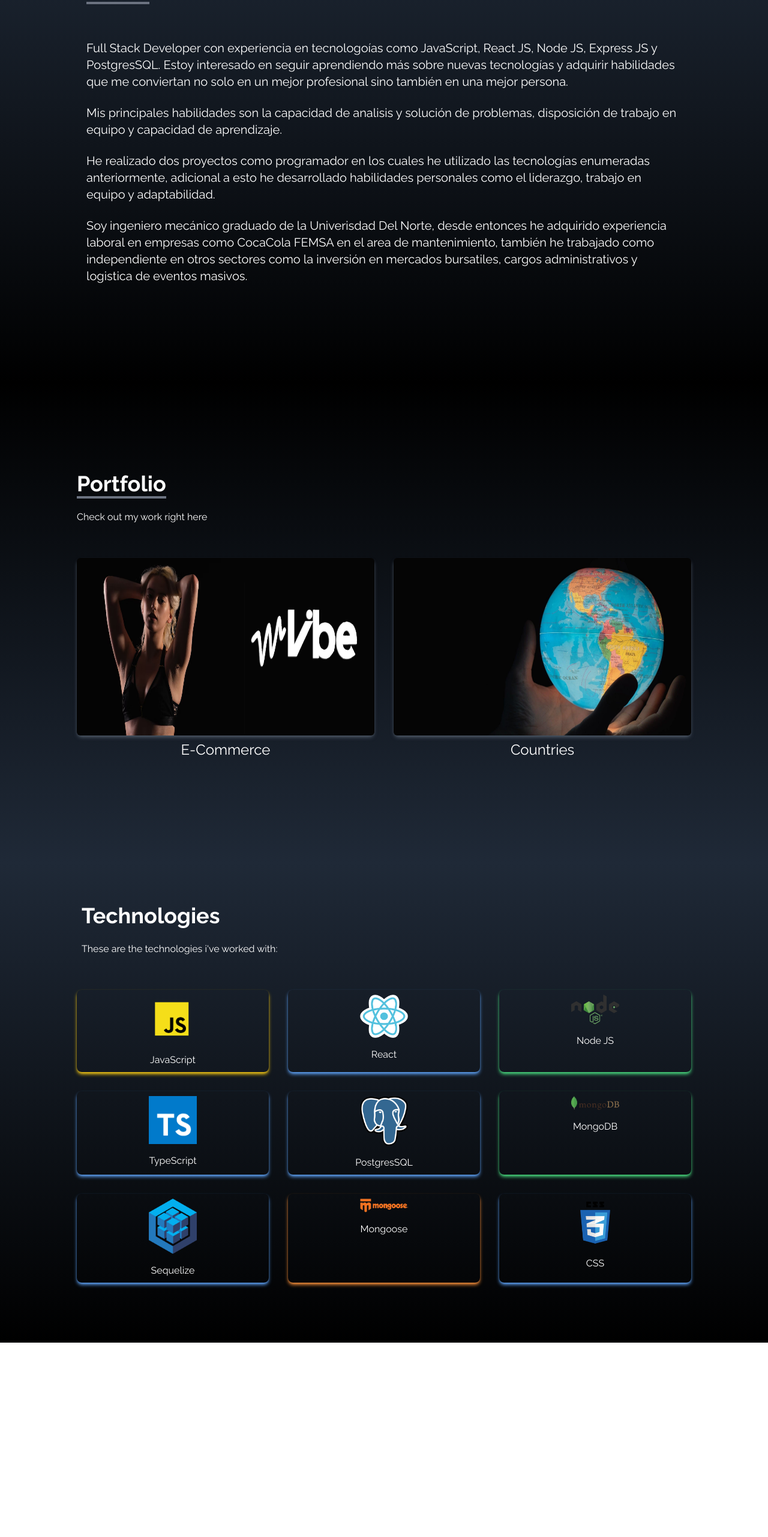
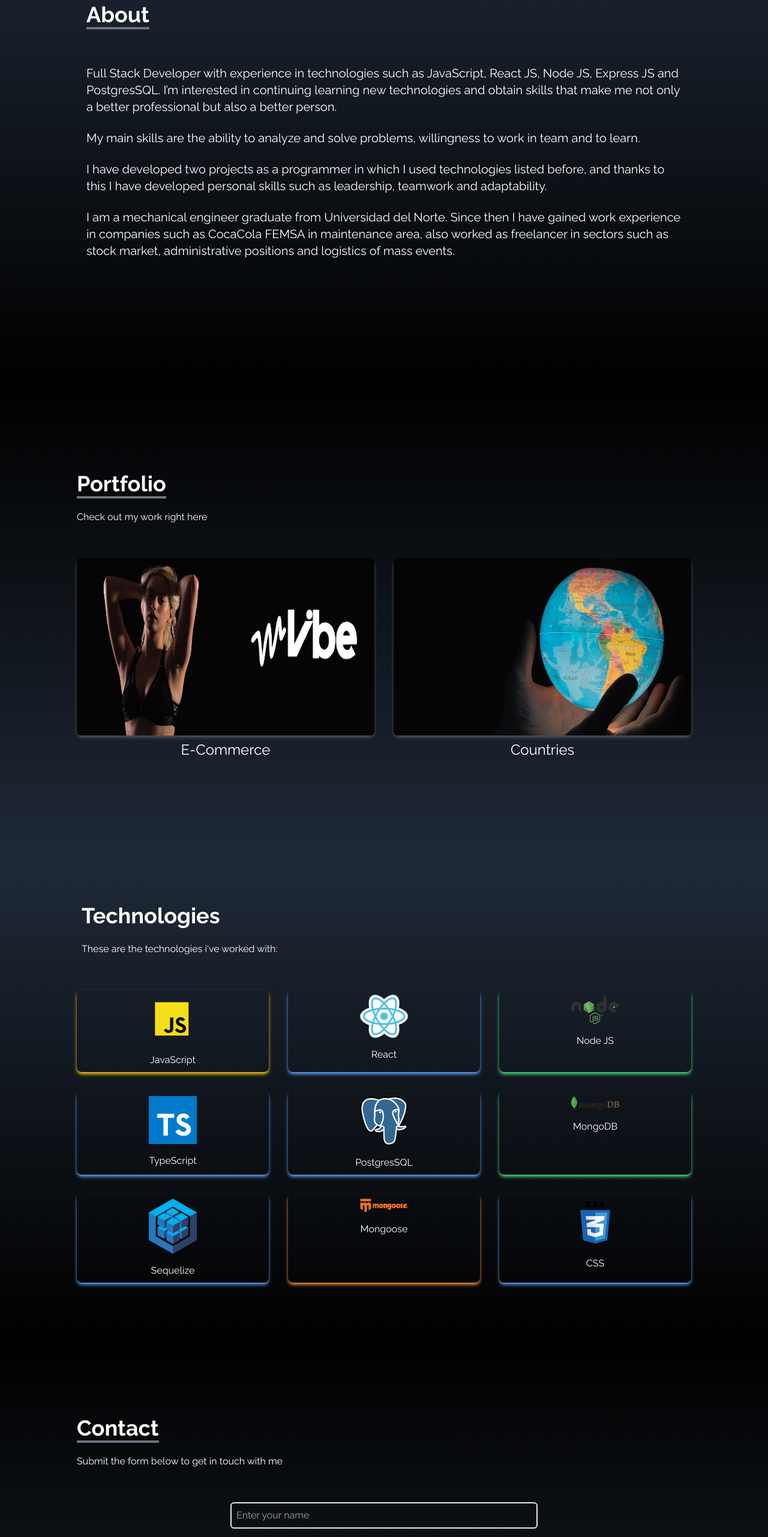
Before and after one commit to dmc2m4/Portfolio, a React (Create React App) app: page / in a window 1280 px wide. Shown: the part 962-3524 px from the top of the page at 60% size. Before the commit the page ends 3200 px from the top, so only its background shows below. Built offline with nearby package versions, Linux system fonts and the light colour scheme.

Commit message:
portfolio almost ready

```diff
--- a/package.json
+++ b/package.json
@@ -14,6 +14,7 @@
     "react-dom": "^18.2.0",
     "react-icons": "^4.7.1",
     "react-scripts": "5.0.1",
+    "react-scroll": "^1.8.9",
     "typescript": "^4.9.5",
     "web-vitals": "^2.1.4"
   },
--- a/src/App.tsx
+++ b/src/App.tsx
@@ -1,4 +1,5 @@
 import About from "./components/About";
+import Contact from "./components/Contact";
 import Home from "./components/Home";
 import NavBar from "./components/NavBar";
 import Portfolio from "./components/Portfolio";
@@ -15,6 +16,8 @@ function App(): JSX.Element {
       <About/>
       <Portfolio/>
       <Technologies/>
+      <Contact/>
+
       <SocialLinks/>
     </div>
   );
--- a/src/components/About.tsx
+++ b/src/components/About.tsx
@@ -8,19 +8,19 @@ const About = () => {
                     <p className='text-4xl font-bold inline border-b-4 border-gray-500'>About</p>
                 </div>
                 <p className='text-l mt-8 sm:text-xl'>
-                Full Stack Developer con experiencia en tecnologoías como JavaScript, React JS, Node JS, Express JS y PostgresSQL. Estoy interesado en seguir aprendiendo más sobre nuevas tecnologías y adquirir habilidades que me conviertan no solo en un mejor profesional sino también en una mejor persona.
+                Full Stack Developer with experience in technologies such as JavaScript, React JS, Node JS, Express JS and PostgresSQL. I’m interested in continuing learning new technologies and obtain skills that make me not only a better professional but also a better person.
                 </p>
                 <br/>
                 <p className='text-l sm:text-xl'>
-                Mis principales habilidades son la capacidad de analisis y solución de problemas, disposición de trabajo en equipo y capacidad de aprendizaje.
+                My main skills are the ability to analyze and solve problems, willingness to work in team and to learn.
                 </p>
                 <br/>
                 <p className='text-l sm:text-xl'>
-                He realizado dos proyectos como programador en los cuales he utilizado las tecnologías enumeradas anteriormente, adicional a esto he desarrollado habilidades personales como el liderazgo, trabajo en equipo y adaptabilidad.
+                I have developed two projects as a programmer in which I used technologies listed before, and thanks to this I have developed personal skills such as leadership, teamwork and adaptability.
                 </p>
                 <br/>
                 <p className='text-l mb-10 sm:text-xl'>
-                Soy ingeniero mecánico graduado de la Univerisdad Del Norte, desde entonces he adquirido experiencia laboral en empresas como CocaCola FEMSA en el area de mantenimiento, también he trabajado como independiente en otros sectores como la inversión en mercados bursatiles, cargos administrativos y logistica de eventos masivos.
+                I am a mechanical engineer graduate from Universidad del Norte. Since then I have gained work experience in companies such as CocaCola FEMSA in maintenance area, also worked as freelancer in sectors such as stock market, administrative positions and logistics of mass events.
                 </p>
             </div>
         </div>
--- /dev/null
+++ b/src/components/Contact.tsx
@@ -0,0 +1,27 @@
+import React from 'react';
+
+const Contact = () => {
+
+
+
+    return (
+        <div className='w-full h-screen bg-gradient-to-b from-black to-gray-800 p-4 pt-12 md:pt-0 text-white'>
+            <div className='flex flex-col pt-12 md:pt-0 justify-center max-w-screen-lg mx-auto h-full'>
+                <div className='pb-8 pt-24 md:pt-0'>
+                    <p className='text-4xl font-bold inline border-b-4 border-gray-500'>Contact</p>
+                    <p className='py-6'>Submit the form below to get in touch with me</p>
+                </div>
+                <div className='flex justify-center items-center'>
+                    <form action="https://getform.io/f/e3366a56-fa56-4df9-aa2c-6bd57a562116" method='POST' className='flex flex-col w-full md:w-1/2'>
+                        <input type="text" name="name" placeholder='Enter your name' className='p-2 bg-transparent border-2 rounded-md text-white focus:outline-none' />
+                        <input type="text" name="email" placeholder='Enter your email' className='p-2 bg-transparent my-4 border-2 rounded-md text-white focus:outline-none' />
+                        <textarea rows={6} name="message" placeholder='Enter your message' className='p-2 bg-transparent border-2 rounded-md text-white focus:outline-none' />
+                        <button className='text-white bg-gradient-to-b from-cyan-500 to-blue-500 px-6 py-3 my-8 mx-auto flex items-center rounded-md hover:scale-110 duration-300'>Let's talk</button>
+                    </form>
+                </div>
+            </div>
+        </div>
+    )
+}
+
+export default Contact
```
Also changed, not shown: 1 other file (tests, documents, lock files or other folders).
